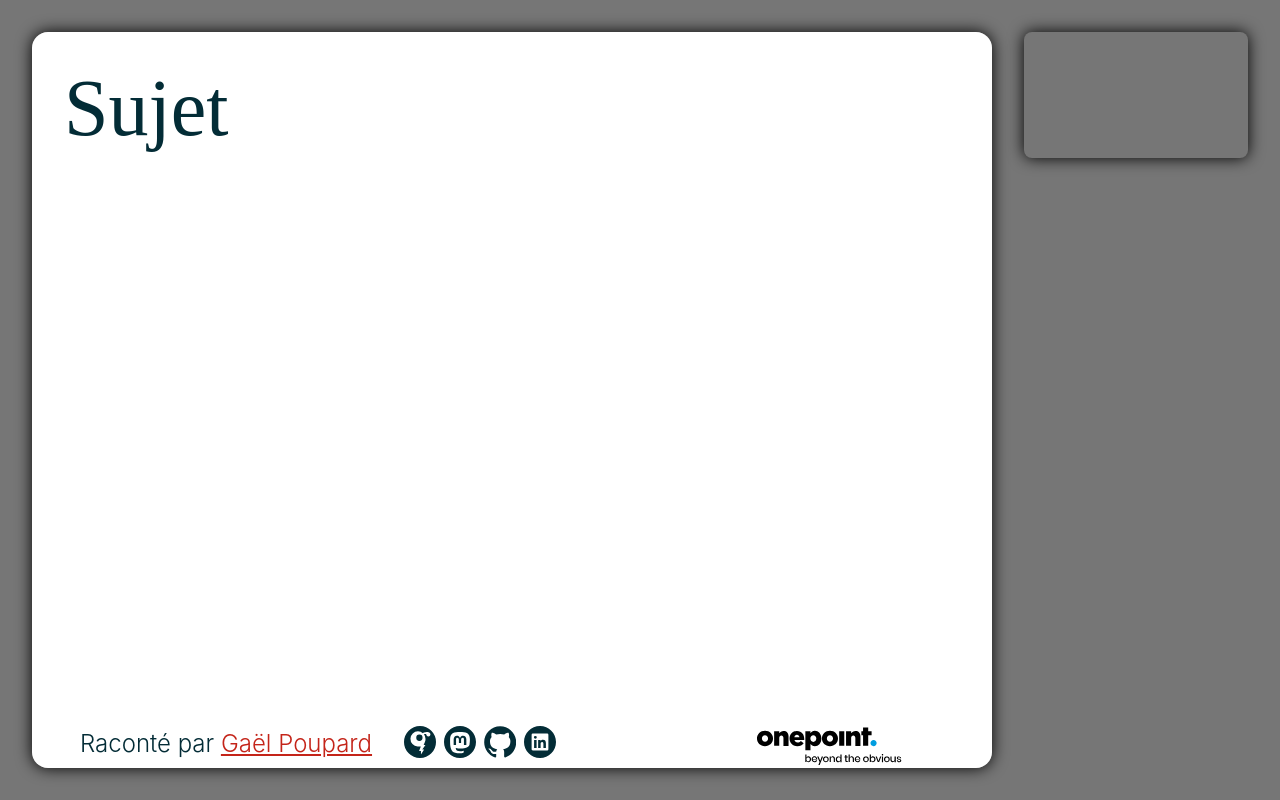
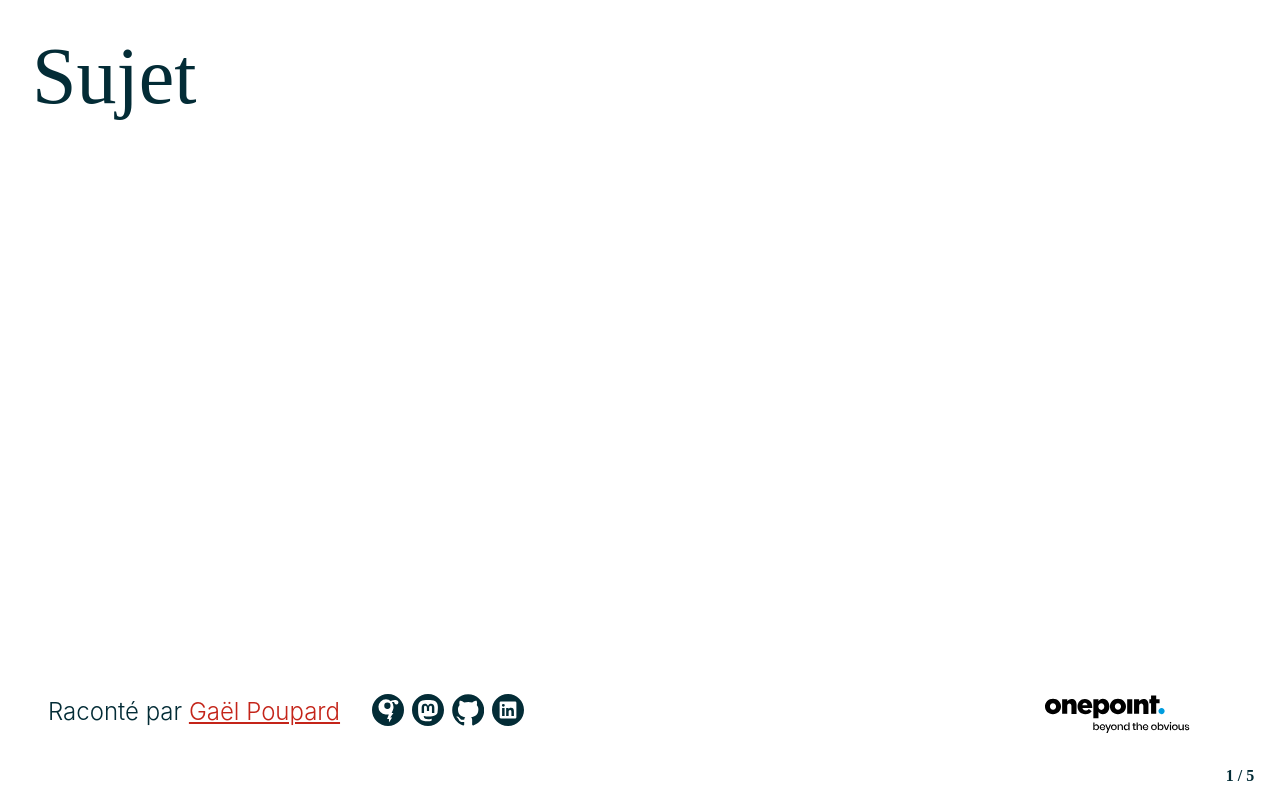
Before and after one commit to ffoodd/sliide, a website: page index.html in a window 1280 px wide. Drawn offline with Linux system fonts and the light colour scheme; a web font is replaced by a local one.

Commit message:
feat(speaker view): only 70LoC :rocket:

```diff
--- a/index.html
+++ b/index.html
@@ -10,11 +10,10 @@
 	<link rel="stylesheet" href="css/sliide.css" type="text/css" media="screen">
 	<link rel="stylesheet" href="css/prism.min.css" type="text/css" media="screen">
 </head>
-<!-- @todo Toggle sur la classe speaker -->
-<body class="speaker">
+<body>
 <main role="main">
 	<section id="slide-1" class="d-flex flex-column justify-between">
-		<span class="h1">Sujet</span>
+		<h1>Sujet</h1>
 		<footer>
 			<div class="d-flex">
 				<p class="mb-0">Raconté par <a href="https://www.ffoodd.fr">Gaël Poupard</a></p>
@@ -41,7 +40,7 @@
 		</footer>
 	</section>
 
-	<section id="slide-2">
+	<section id="slide-2" data-note="Lorem ipsum">
 		<h2>Titre</h2>
 		<dl>
 			<dt>Métadonnée</dt>
@@ -53,7 +52,7 @@
 		<p>Paragraphe</p>
 	</section>
 
-	<section id="slide-3" class="demo">
+	<section id="slide-3" class="demo" data-note="Poulet tikka massala !">
 		<h3 class="h2">Slide avec code</h3>
 		<div class="markup">
 			<pre class="language-markup"><code class="language-markup">&lt;label for="language"&gt;
@@ -128,24 +127,36 @@
 <script>
 	twemoji.parse(document.body, {folder: 'svg', ext: '.svg'});
 
+	let view;
+	switchSlide = (id) => {
+		// Historique
+		history.pushState({}, "", `#slide-${id}`);
+		// Vue présentateur
+		//// Aperçu du slide suivant
+		document.body.style.setProperty('--next', String(`-moz-element(#slide-${Number(id) + 1})`));
+		//// Synchro de la vue présentateur
+		if (view) {
+			view.postMessage(`slide-${id}`, 'https://localhost:8080/index.html');
+		}
+		//// Notes dans la vue présentateur
+		if('note' in document.getElementById(`slide-${id}`).dataset) {
+			document.body.dataset.note = document.getElementById(`slide-${id}`).dataset.note;
+		} else {
+			delete document.body.dataset.note;
+		}
+	}
+
 	document.addEventListener('DOMContentLoaded', () => {
-		const slides = document.querySelectorAll('section[id]');
-		const notes = document.querySelectorAll('aside[id]');
+		const slides = document.querySelectorAll('section[id^="slide-"]');
 
 		// Nombre total de slides, pour la pagination
 		document.body.style.setProperty('--slides', String(slides.length));
-		// Vue présentateur
 		document.body.style.setProperty('--next', String(`-moz-element(#slide-2)`));
-		notes.forEach(note => note.hidden = true);
 
 		// Gestion de l’historique
-		// @fixme On a un problème en cas de demi-pixel…
 		let io = new IntersectionObserver(entries => {
 			if (entries[0].isIntersecting === true) {
-				history.pushState({}, "", `#${entries[0].target.id}`);
-				let current = Number(entries[0].target.id.split('-')[1]);
-				let next = current + 1;
-				document.body.style.setProperty('--next', String(`-moz-element(#slide-${next})`));
+				switchSlide(entries[0].target.id.split('-')[1]);
 			}
 		}, {
 			root: document.querySelector('main'),
@@ -153,18 +164,26 @@
 		});
 		slides.forEach(slide =>	io.observe(slide));
 
-		// Gestion de la télécommande
 		document.addEventListener('keydown', event => {
 			const index = Number(window.location.hash.split('-')[1]);
-			let id, next = null;
+			let id = null;
 			switch (event.key) {
+				// Activer la vue présentateur
+				case 's':
+					if (event.altKey) {
+						view = window.open('https://localhost:8080/index.html', 'speakerView');
+						view.addEventListener('load', () => {
+							view.document.body.classList.add('speaker');
+						})
+					}
+					break;
+				// Télécommande ++
 				case 'PageDown':
-					id = `slide-${String(index + 1)}`;
-					next = index + 2;
+					id = index + 1;
 					break;
+				// Télécommande --
 				case 'PageUp':
-					id = `slide-${String(index - 1)}`;
-					next = index;
+					id = index - 1;
 					break;
 				default:
 					break;
@@ -172,11 +191,17 @@
 
 			if (id) {
 				document.getElementById(id).scrollIntoView({ behavior: 'smooth' });
-				history.pushState({}, '', `#${id}`);
-				document.body.style.setProperty('--next', String(`-moz-element(#slide-${next})`));
+				switchSlide(id);
 			}
 		});
 	});
+
+	window.addEventListener('message', (e) => {
+		if (e.origin === 'https://localhost:8080') {
+			document.getElementById(e.data).scrollIntoView({ behavior: 'smooth' });
+			switchSlide(e.data.split('-')[1]);
+		}
+	}, false);
 </script>
 </body>
 </html>
--- a/sass/sliide.scss
+++ b/sass/sliide.scss
@@ -360,12 +360,13 @@
 			background: #767676;
 			display: grid;
 			gap: 2rem;
-			grid-template-columns: 75vw 1fr;
 			grid-template-areas: "view next"
 													 "view notes";
+			grid-template-columns: 75vw 1fr;
+			grid-template-rows: min-content 1fr;
 			padding: 2rem;
 
-			&::after {
+			&::before {
 				aspect-ratio: 16/9;
 				border-radius: .5rem;
 				box-shadow: 0 0 1rem 0 #000;
@@ -373,6 +374,15 @@
 				background: #fff var(--next) 0 0 / cover;
 				display: block;
 				grid-area: next;
+			}
+
+			&::after {
+				color: #fff;
+				content: "Notes : \A" attr(data-note);
+				font-size: 1.75rem;
+				grid-area: notes;
+				hyphens: auto;
+				white-space: pre;
 			}
 
 			main {
@@ -389,21 +399,12 @@
 			section {
 				inline-size: 75vw;
 			}
-
-			aside {
-				grid-area: notes;
-			}
 		}
 	}
 }
 
 @layer content {
-	h1 {
-		font: 700 1rem/1.1 "museo-slab";
-		margin: 0;
-	}
-
-	.h1 {
+	h1, .h1 {
 		font: 300 3rem/1.1 "bello-pro";
 	}
 
@@ -464,7 +465,8 @@
 			margin-block-start: 0;
 		}
 
-		> :last-child:not([class]) {
+		> :last-child:not([class]),
+		> :nth-last-child(2):has(+ aside) {
 			margin-block-end: 0;
 		}
 
@@ -552,7 +554,7 @@
 			font-size: 1.35rem;
 		}
 
-		.h1 {
+		h1, .h1 {
 			font-size: 5rem;
 		}
 
```
Also changed, not shown: css/sliide.css.
